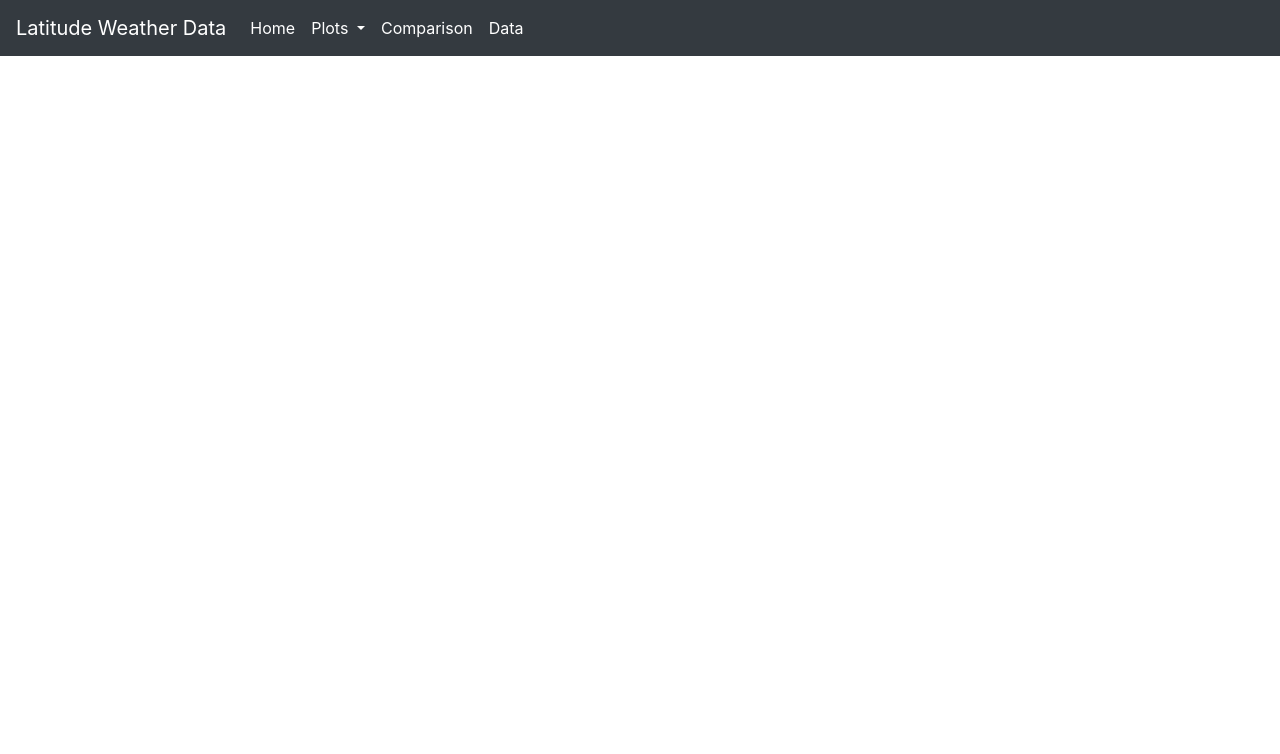
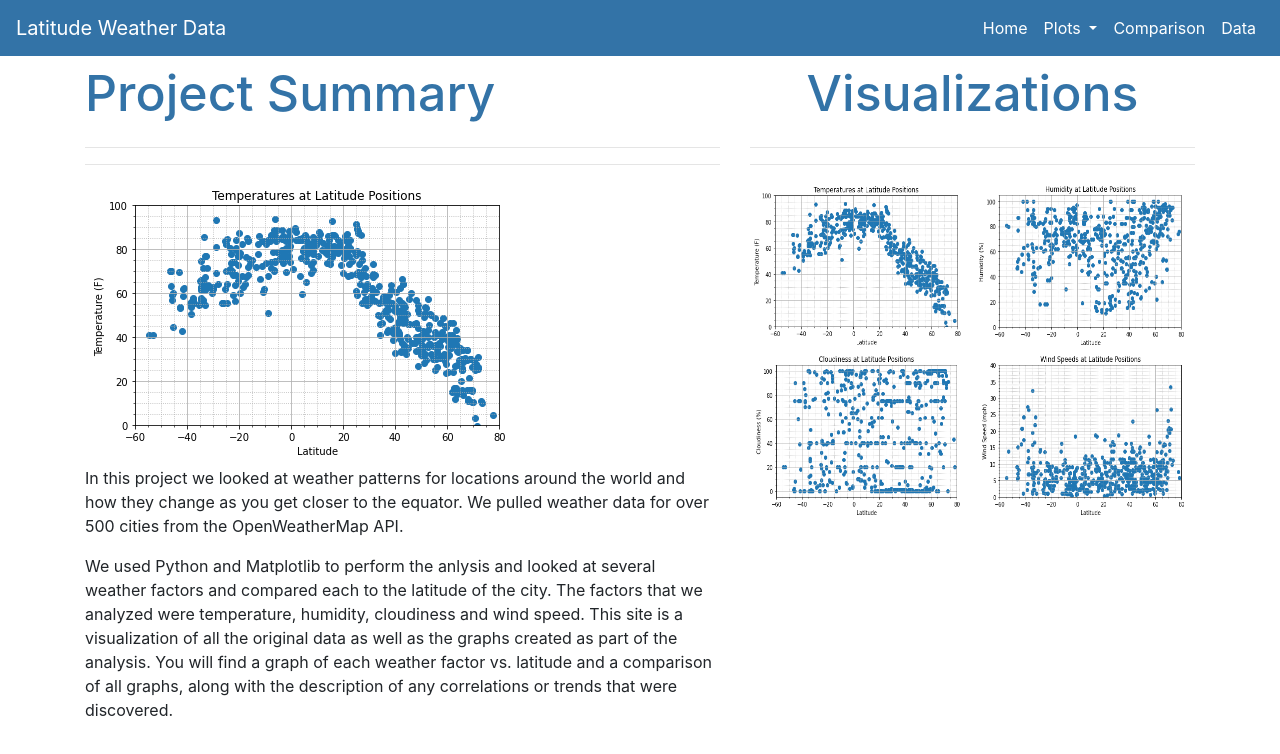
Before and after one commit to msadowski20/Web-Design-Challenge, a plain HTML site: page WebVisualizations/index.html in a window 1280 px wide. Drawn offline with nearby package versions, Linux system fonts and the light colour scheme.

Commit message:
Second commit, adding temperature, humidity, cloudiness, wind speed html documents.

```diff
--- a/WebVisualizations/index.html
+++ b/WebVisualizations/index.html
@@ -8,20 +8,22 @@
     <link rel="stylesheet" href="https://stackpath.bootstrapcdn.com/bootstrap/4.3.1/css/bootstrap.min.css"
         integrity="sha384-ggOyR0iXCbMQv3Xipma34MD+dH/1fQ784/j6cY/iJTQUOhcWr7x9JvoRxT2MZw1T" crossorigin="anonymous">
     <link rel="stylesheet" href="style.css">
+
+
+
 </head>
 
 <body>
-    <nav class="navbar navbar-expand-lg navbar-dark bg-dark">
-        <a class="navbar-brand" href="#">Latitude Weather Data</a>
+    <nav class="navbar navbar-expand-lg navbar-custom">
+        <a class="navbar-brand" href="index.html">Latitude Weather Data</a>
         <button class="navbar-toggler" type="button" data-toggle="collapse" data-target="#navbarSupportedContent"
             aria-controls="navbarSupportedContent" aria-expanded="false" aria-label="Toggle navigation">
             <span class="navbar-toggler-icon"></span>
         </button>
 
-    <div class="collapse navbar-collapse" id="navbarSupportedContent">
-        <ul class="navbar-nav mr-auto">
-            <li class="nav-item active">
-                <a class="nav-link" href="#">Home<span class="sr-only">(current)</span></a>
+            <ul class="nav navbar-nav navbar-custom ml-auto">
+                <li class="nav-item active navbar-custom">
+                    <a class="nav-link" href="index.html">Home<span class="sr-only"></span></a>
                 </li>
 
                 <li class="nav-item dropdown active">
@@ -30,26 +32,57 @@
                         Plots
                     </a>
                     <div class="dropdown-menu" aria-labelledby="navbarDropdown">
-                    <a class="dropdown-item" href="#">Temperature</a>
-                    <a class="dropdown-item" href="#">Humidity</a>
-                    <a class="dropdown-item" href="#">Cloudiness</a>
-                    <a class="dropdown-item" href="#">Wind Speed</a>
+                        <a class="dropdown-item" href="temperature.html">Temperature</a>
+                        <a class="dropdown-item" href="humidity.html">Humidity</a>
+                        <a class="dropdown-item" href="cloudiness.html">Cloudiness</a>
+                        <a class="dropdown-item" href="wind_speed.html">Wind Speed</a>
                     </div>
                 </li>
 
                 <li class="nav-item active">
-                <a class="nav-link" href="#">Comparison<span class="sr-only">(current)</span></a>
+                    <a class="nav-link" href="#">Comparison<span class="sr-only"></span></a>
                 </li>
 
                 <li class="nav-item active">
-                <a class="nav-link" href="#">Data<span class="sr-only">(current)</span></a>
+                    <a class="nav-link" href="data.html">Data<span class="sr-only"></span></a>
                 </li>
             </ul>
-
-
-
         </div>
     </nav>
+
+    <div class="container">
+        <div class="row">
+            <div class="col-lg">
+                <div class="header1">Project Summary</div>
+                <hr>
+                <hr>
+                <img src="Resources/assets/images/temp_lat.png"/>
+                <p>
+                    In this project we looked at weather patterns for locations around the world and how they change
+                    as you get closer to the equator.  We pulled weather data for over 500 cities from the OpenWeatherMap API.
+                </p>
+                <p>
+                    We used Python and Matplotlib to perform the anlysis and looked at several weather factors and compared each to
+                    the latitude of the city.  The factors that we analyzed were temperature, humidity, cloudiness and wind speed.
+                    This site is a visualization of all the original data as well as the graphs created as part of the analysis.
+                    You will find a graph of each weather factor vs. latitude and a comparison of all graphs, along with the description
+                    of any correlations or trends that were discovered.
+                </p>
+            </div>
+            <div class="col col-lg-5 col-sm-6">
+                <div class="header2">Visualizations</div>
+            <hr>
+            <hr>
+                <a href="temperature.html"><img src="Resources/assets/images/temp_lat.png"
+                    alt="Temperature vs. Latitude" height="170" width="220"/></a>
+                <a href="humidity.html"><img src="Resources/assets/images/humid_lat.png"
+                    alt="Humidity vs. Latitude" height="170" width="220"/></a>
+                <a href="cloudiness.html"><img src="Resources/assets/images/cloud_lat.png"
+                    alt="Cloudiness vs. Latitude" height="170" width="220"/></a>
+                <a href="wind_speed.html"><img src="Resources/assets/images/wind_lat.png"
+                    alt="Wind Speed vs. Latitude" height="170" width="220"/></a>
+            </div>
+        </div>
 
 
 <script src="https://code.jquery.com/jquery-3.3.1.slim.min.js"
--- a/WebVisualizations/style.css
+++ b/WebVisualizations/style.css
@@ -1,19 +1,30 @@
-.box {
-  min-height: 50px;
-  padding: 5px;
-  margin: 5px;
-  font-weight: 800;
-  color: #fff;
+.navbar-custom {
+    background-color: rgb(51, 115, 167);
 }
 
-.skyblue {
-  background: deepskyblue;
+.navbar-custom .navbar-brand,
+.navbar-custom .navbar-text {
+    color: white;
 }
 
-.purple {
-  background: rebeccapurple;
+.navbar-custom a {
+    color: white;
 }
 
-.red {
-  background: indianred;
+.open,
+.dropdown-menu {
+    background-color: rgb(51, 115, 167);
 }
+
+.header1 {
+    font-size: 50px;
+    font-weight: 500;
+    color: rgb(51, 115, 167);
+}
+
+.header2 {
+    font-size: 50px;
+    font-weight: 500;
+    color: rgb(51, 115, 167);
+    text-align: center;
+}
```
Also changed, not shown: WebVisualizations/cloudiness.html (added), WebVisualizations/humidity.html (added), WebVisualizations/temperature.html (added), WebVisualizations/wind_speed.html (added). Lines whose indentation alone changed are shown as unchanged.
